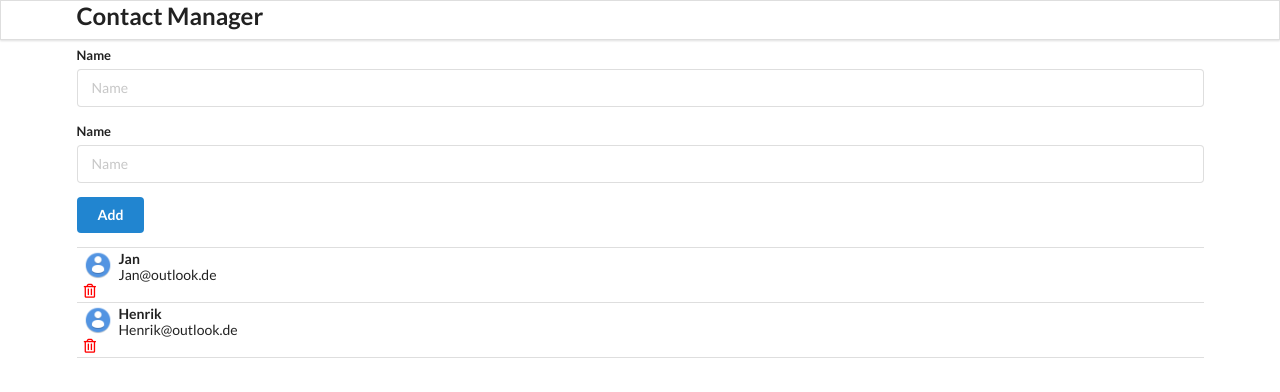
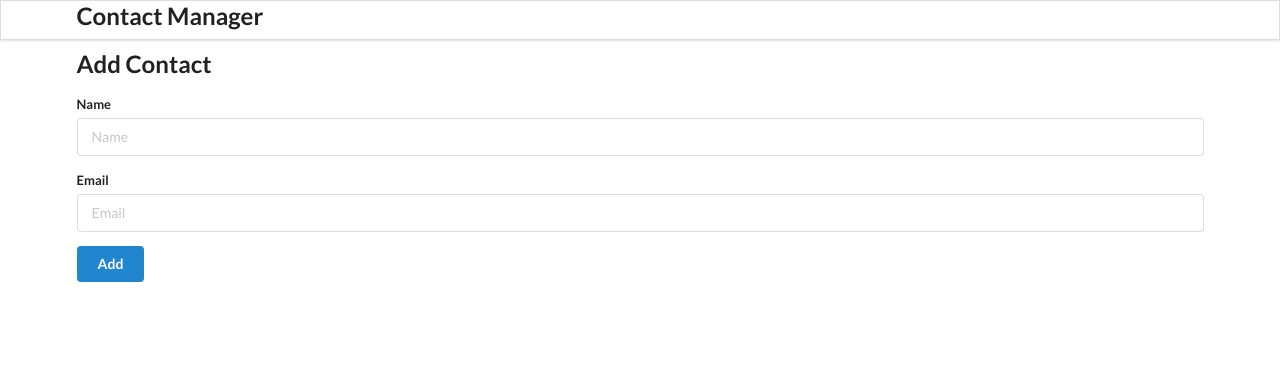
Before and after one commit to BlueSkyWhiteMoon/contact-app, a React (Create React App) app: page / in a window 1280 px wide. Shown: the top 392 px of the page. Built offline with nearby package versions, Linux system fonts and the light colour scheme.

Commit message:
use useState hook and props  to pass contacts-array from App.js to ContactList.js and from there to ContactCard with props.

```diff
--- a/src/components/AddContact.js
+++ b/src/components/AddContact.js
@@ -1,18 +1,45 @@
 import React from "react";
 
 class AddContact extends React.Component {
+  state = {
+    name: "",
+    email: "",
+  };
+
+  add = (e) => {
+    e.preventDefault();
+    if (this.state.name === " " && this.state.email === " ") {
+      alert("All fields are mandatory!");
+      return;
+    }
+    this.props.addContactHandler(this.state);
+    console.log(this.state);
+  };
+
   render() {
     return (
       <div className="ui main">
-        <h2>Add Contact</h2>
-        <form className="ui form">
+        <h2 style={{ marginTop: "49px" }}>Add Contact</h2>
+        <form className="ui form" onSubmit={this.add}>
           <div className="field">
             <label>Name</label>
-            <input type="text" name="name" placeholder="Name" />
+            <input
+              type="text"
+              name="name"
+              placeholder="Name"
+              value={this.state.name}
+              onChange={(e) => this.setState({ name: e.target.value })}
+            />
           </div>
           <div className="field">
-            <label>Name</label>
-            <input type="text" name="name" placeholder="Name" />
+            <label>Email</label>
+            <input
+              type="text"
+              name="name"
+              placeholder="Email"
+              value={this.state.email}
+              onChange={(e) => this.setState({ email: e.target.value })}
+            />
           </div>
           <button className="ui button blue">Add</button>
         </form>
--- a/src/components/App.js
+++ b/src/components/App.js
@@ -1,26 +1,19 @@
-import React from "react";
+import React, { useState } from "react";
 import "./App.css";
 import Header from "./Header";
 import AddContact from "./AddContact";
 import ContactList from "./ContactList";
 
 function App() {
-  const contacts = [
-    {
-      id: "1",
-      name: "Jan",
-      email: "Jan@outlook.de",
-    },
-    {
-      id: "2",
-      name: "Henrik",
-      email: "Henrik@outlook.de",
-    },
-  ];
+  const [contacts, setContacts] = useState([]);
+
+  const addContactHandler = (contact) => {
+    console.log(contact);
+  };
   return (
     <div className="ui container">
       <Header />
-      <AddContact />
+      <AddContact addContactHandler={addContactHandler} />
       <ContactList contacts={contacts} />
     </div>
   );
--- a/src/components/ContactCard.js
+++ b/src/components/ContactCard.js
@@ -8,7 +8,9 @@ const ContactCard = (props) => {
     <div className="item">
       <img className="ui avatar image" src={user} alt="user" />
       <div className="content">
-        <div className="header">{name}</div>
+        <div className="header" style={{ marginTop: "7px" }}>
+          {name}
+        </div>
         <div>{email}</div>
       </div>
       <i
```
